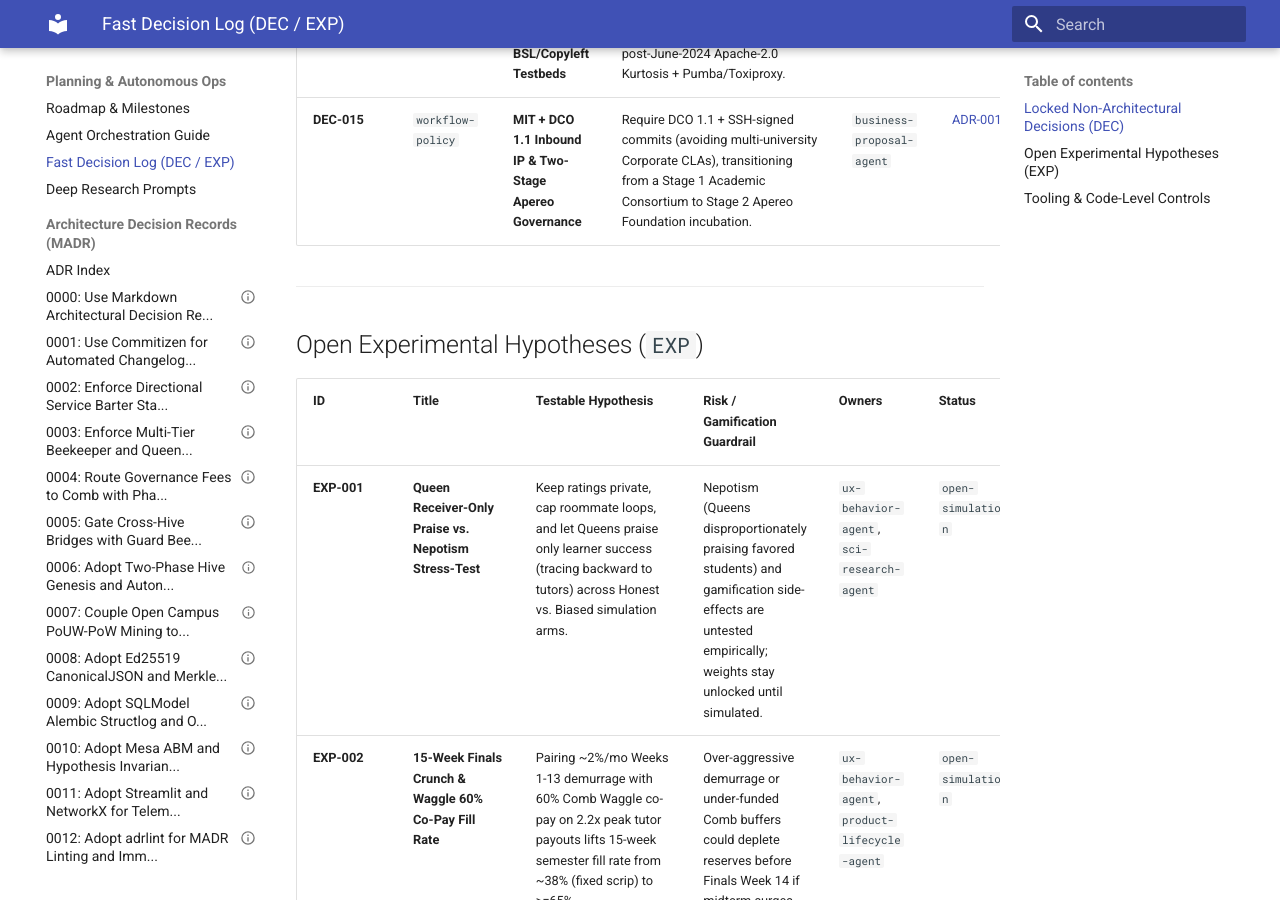
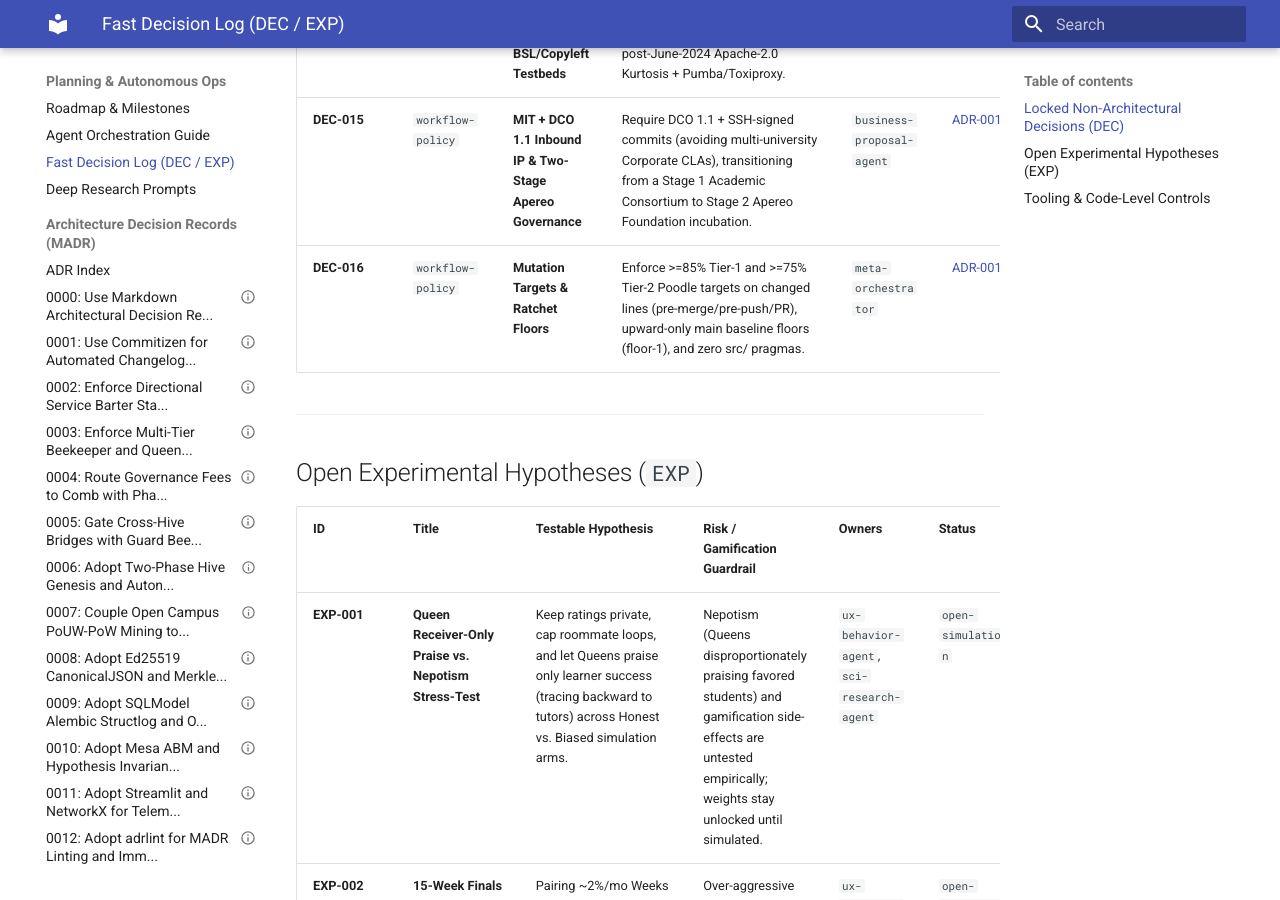
Before and after one commit to brandon-fox/nectR, an MkDocs documentation site: the page built from docs/planning/decision_log.md, in a window 1280 px wide and 900 px high, scrolled down 2393 px. Built offline with MkDocs 1.6.1 and Material for MkDocs 9.7.7, drawn with Linux system fonts in a browser that asks for light colours.

Commit message:
docs(planning): register DEC-016 for mutation ratchet policy

```diff
--- a/docs/planning/decision_log.md
+++ b/docs/planning/decision_log.md
@@ -24,6 +24,7 @@ Structural **Architecture Decision Records (MADR 4.0)** are managed separately v
 | **DEC-013** | `parameter-default` | **Tremble Latency Ramp & Khoury Promotion Circuit Breaker** | Ramp Tremble fee reallocation linearly across 20s-80s queue latency and clamp Nurse-Tutor promotion to Scout when churn approaches Khoury critical mortality. | `contracts-service-agent` | [ADR-0004](../adr/0004-route-governance-fees-to-comb-with-phase-split-royal-jelly.md) | `locked` |
 | **DEC-014** | `security-oss` | **Apache-2.0 Perses & Kurtosis Over BSL/Copyleft Testbeds** | Standardize multi-Hive observability on Apache-2.0 Perses + Prometheus OTLP (over Grafana) and chaos devnets on post-June-2024 Apache-2.0 Kurtosis + Pumba/Toxiproxy. | `system-arch-agent` | [ADR-0014](../adr/0014-adopt-nats-leaf-nodes-jetstream-and-cqrs-graph-isolation.md) | `locked` |
 | **DEC-015** | `workflow-policy` | **MIT + DCO 1.1 Inbound IP & Two-Stage Apereo Governance** | Require DCO 1.1 + SSH-signed commits (avoiding multi-university Corporate CLAs), transitioning from a Stage 1 Academic Consortium to Stage 2 Apereo Foundation incubation. | `business-proposal-agent` | [ADR-0015](../adr/0015-enforce-zero-pii-ferpa-gdpr-and-title-iv-campus-compliance.md) | `locked` |
+| **DEC-016** | `workflow-policy` | **Mutation Targets & Ratchet Floors** | Enforce >=85% Tier-1 and >=75% Tier-2 Poodle targets on changed lines (pre-merge/pre-push/PR), upward-only main baseline floors (floor-1), and zero src/ pragmas. | `meta-orchestrator` | [ADR-0017](../adr/0017-enforce-incremental-mutation-testing-with-poodle-ratchet-floors.md) | `locked` |
 
 ---
 
```
Also changed, not shown: docs/planning/decisions.yaml (+8 -0 lines).
